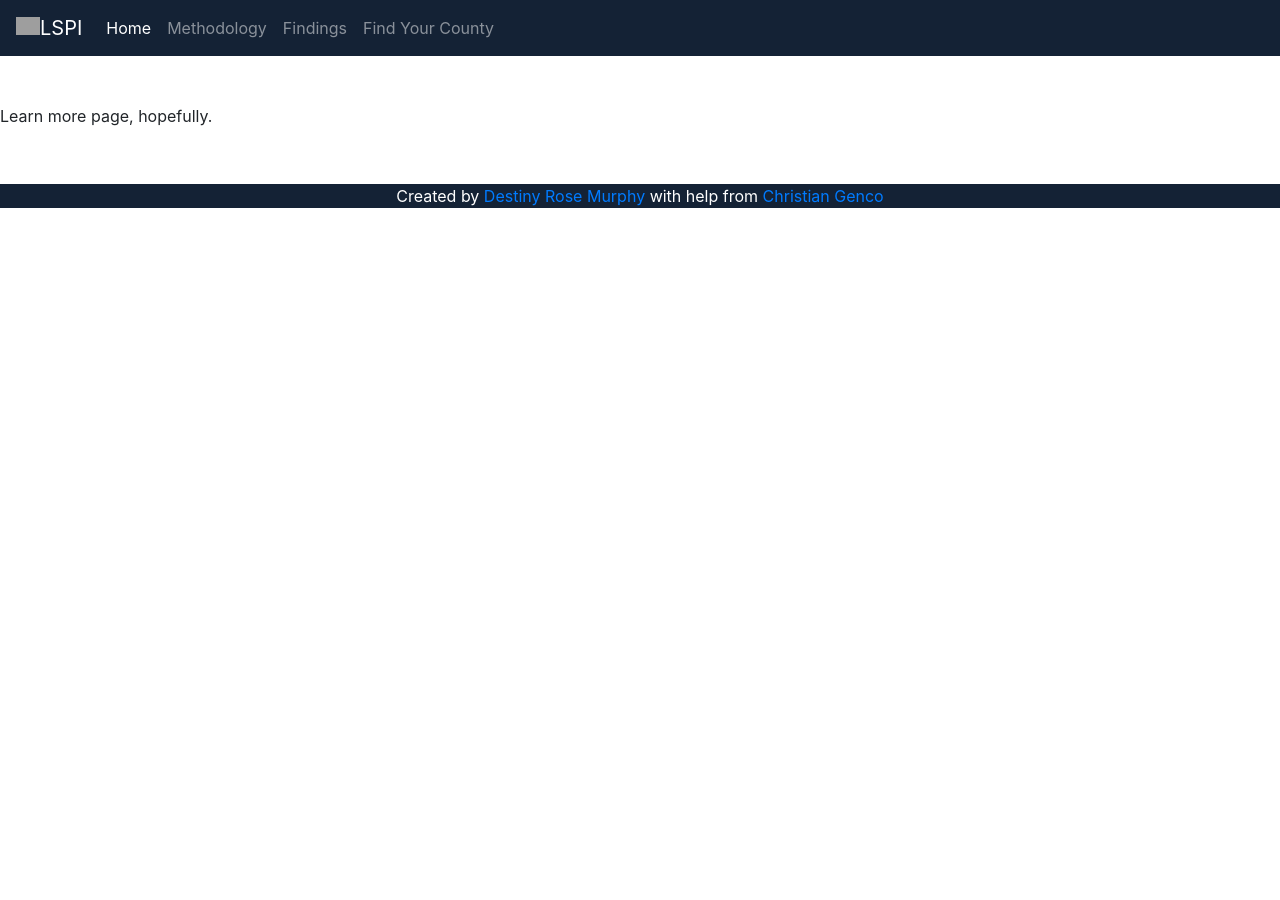
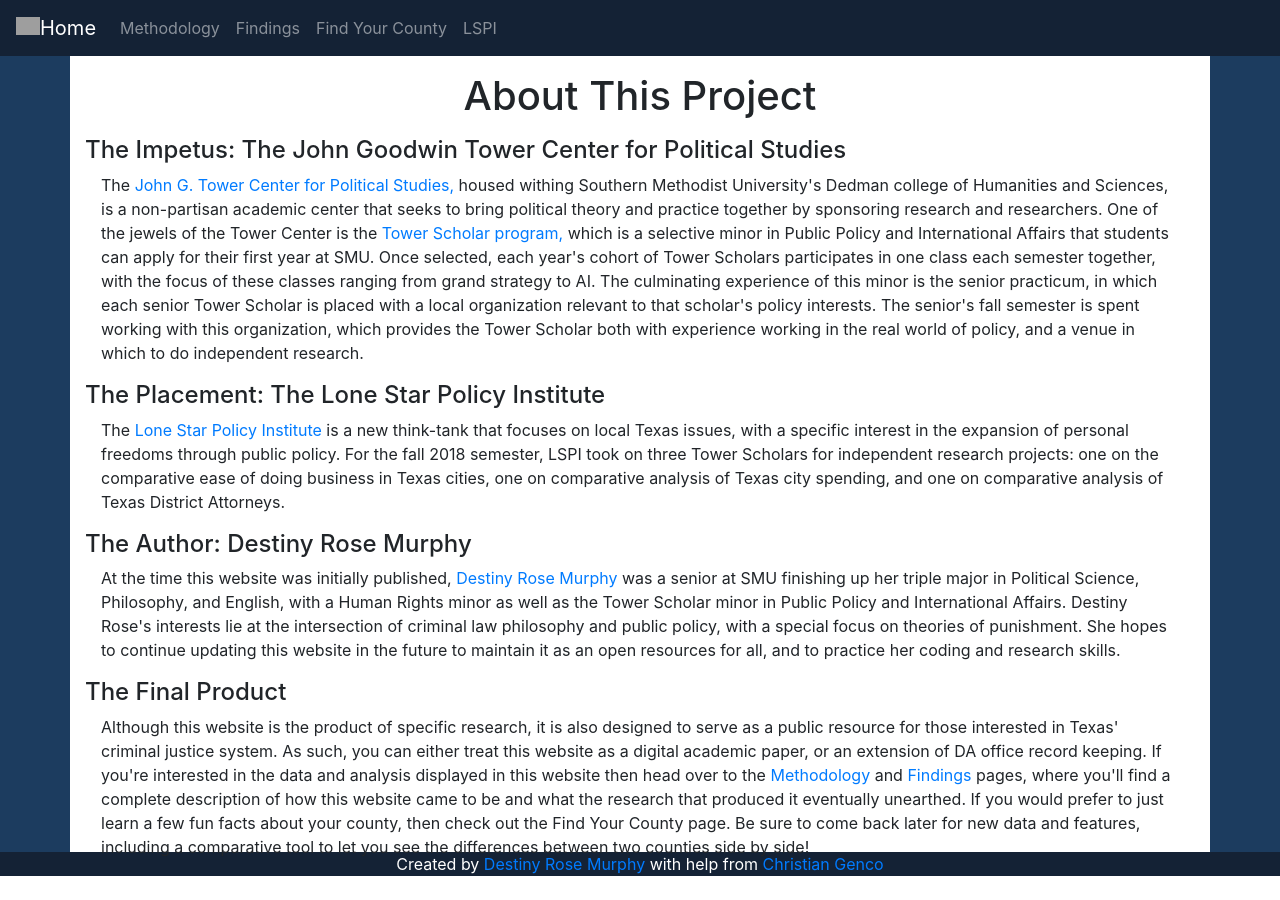
Before and after one commit to DestinyRoseMurphy/DestinyRoseMurphy.github.io, a Jekyll site: the page criminalJusticeWebsite/learnMore.html, which Jekyll copies as it is, in a window 1280 px wide. Built offline with Jekyll 4.4.1, drawn with Linux system fonts in a browser that asks for light colours; nearby versions of some CDN libraries; a script that is not in the unit is left out; grey boxes are pictures that could not be loaded.

Commit message:
Semi-final edits

```diff
--- a/criminalJusticeWebsite/index.html
+++ b/criminalJusticeWebsite/index.html
@@ -70,7 +70,7 @@
 
     </main>
 
-   <footer style="background-color: rgb(20,34,53); margin-top: -1rem; position:absolute; bottom:0;" class="">
+   <footer style="background-color: rgb(20,34,53); margin-top: -1rem; bottom:0;width: 100%" class="">
       <p style="color: white; text-align: center;">Created by <a href ="http://www.destinyrosemurphy.com/">Destiny Rose Murphy</a> with help from <a href ="https://christian.gen.co/">Christian Genco</a></p>
     </footer>
 
--- a/criminalJusticeWebsite/learnMore.html
+++ b/criminalJusticeWebsite/learnMore.html
@@ -8,7 +8,7 @@
 <body>
 
 <nav style="background-color: rgb(20,34,53) !important" class="navbar navbar-expand-md navbar-dark fixed-top bg-dark">
-      <a class="navbar-brand" href="http://www.lonestarpolicyinstitute.org/"><img style="width: 1.5rem; margin-top: -.5rem" src="http://www.lonestarpolicyinstitute.org/wp-content/uploads/2018/01/Star-96x91.png" class="logo_main" alt="" >LSPI</a>
+      <a class="navbar-brand" href="index.html"><img style="width: 1.5rem; margin-top: -.5rem" src="http://www.lonestarpolicyinstitute.org/wp-content/uploads/2018/01/Star-96x91.png" class="logo_main" alt="" >Home</a>
 
       <button class="navbar-toggler" type="button" data-toggle="collapse" data-target="#navbarsExampleDefault" aria-controls="navbarsExampleDefault" aria-expanded="false" aria-label="Toggle navigation">
         <span class="navbar-toggler-icon"></span>
@@ -16,9 +16,6 @@
 
       <div class="collapse navbar-collapse" id="navbarsExampleDefault">
         <ul class="navbar-nav mr-auto">
-          <li class="nav-item active">
-            <a class="nav-link" href="index.html">Home <span class="sr-only">(current)</span></a>
-          </li>
           <li class="nav-item">
             <a class="nav-link" href="methodology.html">Methodology</a>
           </li>
@@ -28,31 +25,42 @@
           <li class="nav-item">
             <a class="nav-link" href="countySelector.html">Find Your County</a>
           </li>
+          <li class="nav-item">
+            <a class="nav-link" href="http://www.lonestarpolicyinstitute.org/">LSPI</a>
+          </li>
+
         </ul>
       </div>
     </nav>
 
-    <main role="main" style="background-color: rgb(28,60,95); margin-top: -1rem">
+    <main role="main" style="background-color: rgb(28,60,95); margin-top: -1rem; min-height: calc(100vh - 56px - 40px + 1rem);">
 
+      <div class="container" style="margin-top: 4rem; min-height: 50vh;background-color: white">
+        <br />
+
+        <h1 style="text-align: center;margin-bottom: 1rem">About This Project</h1>
+
+        <h4>The Impetus: The John Goodwin Tower Center for Political Studies</h4>
+
+          <p style="margin-left: 1rem;margin-right: 1rem;">The <a href="https://www.smu.edu/towercenter">John G. Tower Center for Political Studies,</a> housed withing Southern Methodist University's Dedman college of Humanities and Sciences, is a non-partisan academic center that seeks to bring political theory and practice together by sponsoring research and researchers. One of the jewels of the Tower Center is the <a href="https://www.smu.edu/TowerCenter/TowerScholars">Tower Scholar program,</a> which is a selective minor in Public Policy and International Affairs that students can apply for their first year at SMU. Once selected, each year's cohort of Tower Scholars participates in one class each semester together, with the focus of these classes ranging from grand strategy to AI. The culminating experience of this minor is the senior practicum, in which each senior Tower Scholar is placed with a local  organization relevant to that scholar's policy interests. The senior's fall semester is spent working with this organization, which provides the Tower Scholar both with experience working in the real world of policy, and a venue in which to do independent research.</p>
+
+        <h4>The Placement: The Lone Star Policy Institute</h4>
+
+          <p style="margin-left: 1rem;margin-right: 1rem;">The <a href="http://www.lonestarpolicyinstitute.org/about-us/">Lone Star Policy Institute</a> is a new think-tank that focuses on local Texas issues, with a specific interest in the expansion of personal freedoms through public policy. For the fall 2018 semester, LSPI took on three Tower Scholars for independent research projects: one on the comparative ease of doing business in Texas cities, one on comparative analysis of Texas city spending, and one on comparative analysis of Texas District Attorneys.</p>
+
+
+        <h4>The Author: Destiny Rose Murphy</h4>
+
+          <p style="margin-left: 1rem;margin-right: 1rem;">At the time this website was initially published, <a href="http://www.destinyrosemurphy.com/">Destiny Rose Murphy</a> was a senior at SMU finishing up her triple major in Political Science, Philosophy, and English, with a Human Rights minor as well as the Tower Scholar minor in Public Policy and International Affairs. Destiny Rose's interests lie at the intersection of criminal law philosophy and public policy, with a special focus on theories of punishment. She hopes to continue updating this website in the future to maintain it as an open resources for all, and to practice her coding and research skills.</p>
+
+         <h4>The Final Product</h4>
+
+          <p style="margin-left: 1rem;margin-right: 1rem;">Although this website is the product of specific research, it is also designed to serve as a public resource for those interested in Texas' criminal justice system. As such, you can either treat this website as a digital academic paper, or an extension of DA office record keeping. If you're interested in the data and analysis displayed in this website then head over to the <a href="methodology.html">Methodology</a> and <a href="findings.html">Findings</a> pages, where you'll find a complete description of how this website came to be and what the research that produced it eventually unearthed. If you would prefer to just learn a few fun facts about your county, then check out the Find Your County page. Be sure to come back later for new data and features, including a comparative tool to let you see the differences between two counties side by side!</p>
+
+      </div>
     </main>
 
-    <br />
-    <br />
-    <br />
-    <br />
-    <br />
-
-    Learn more page, hopefully.
-
-    <br />
-    <br />
-    <br />
-    <br />
-
-
-
-
-    <footer style="background-color: rgb(20,34,53); margin-top: -1rem" class="">
+   <footer style="background-color: rgb(20,34,53); margin-top: -1rem; bottom:0;width: 100%" class="">
       <p style="color: white; text-align: center;">Created by <a href ="http://www.destinyrosemurphy.com/">Destiny Rose Murphy</a> with help from <a href ="https://christian.gen.co/">Christian Genco</a></p>
     </footer>
 
--- a/criminalJusticeWebsite/methodology.html
+++ b/criminalJusticeWebsite/methodology.html
@@ -38,11 +38,10 @@
 
     <div class="container" style="margin-top: 4rem; background-color: white">
     <br />
-    <br />
 
     <h1>The Project at a Glance</h1>
 
-      <p style="margin-left: 1rem; margin-right: 1rem;">This project began when <a href ="http://www.lonestarpolicyinstitute.org/cpt_team/michael-wood/">Lone Star Policy Institute Director Michael Wood</a> asked Tower Scholar <a href = "http://www.destinyrosemurphy.com/"> Destiny Rose Murphy</a>, "Is it easier to steal a car in Fort Worth than it is in Dallas?" The answer, as it turns out, is complicated. Due to the federalist nature of government, to begin to answer this question the researcher must first decide what level of our government to focus research on. The data and research in this website focus on the office of the District Attorney (including Criminal District Attorney's, as well as misdemeanor data in counties that elect County Attorney's). The DA's office was chosen as the focus of this work because it has been identified by recent research as one of the most important actors in local criminal justice jurisdictions (Pfaff). </p>
+      <p style="margin-left: 1rem; margin-right: 1rem;">This project began when <a href ="http://www.lonestarpolicyinstitute.org/cpt_team/michael-wood/">Lone Star Policy Institute Director Michael Wood</a> asked Tower Scholar <a href = "http://www.destinyrosemurphy.com/"> Destiny Rose Murphy</a>, "Is it easier to beat your wife in Fort Worth than it is in Dallas?" The answer, as it turns out, is complicated. Due to the federalist nature of government, to begin to answer this question the researcher must first decide what level of our government to focus research on. The data and research in this website focus on the office of the District Attorney (including Criminal District Attorney's, as well as misdemeanor data in counties that elect County Attorney's). The DA's office was chosen as the focus of this work because it has been identified by recent research as one of the most important actors in local criminal justice jurisdictions (Pfaff). </p>
 
       <p style="margin-left: 1rem; margin-right: 1rem;">Having chosen the DA's office as its focus, this research sought to gather data on the prosecution and sentencing trends from each DA's Office in Texas, and to see if that data revealed any high level trends across the state. Although the original intent of this project was to discover those high-level trends, the most interesting part of the project quickly became the data-gathering stage, in which it was discovered that most Texas DA's offices are recording very little data, and only making a tiny fraction of that recorded-data public. The most important findings from this project have therefore centered on DA transparency in Texas.</p>
 
```
Also changed, not shown: criminalJusticeWebsite/findings.html (+18 -11 lines).
